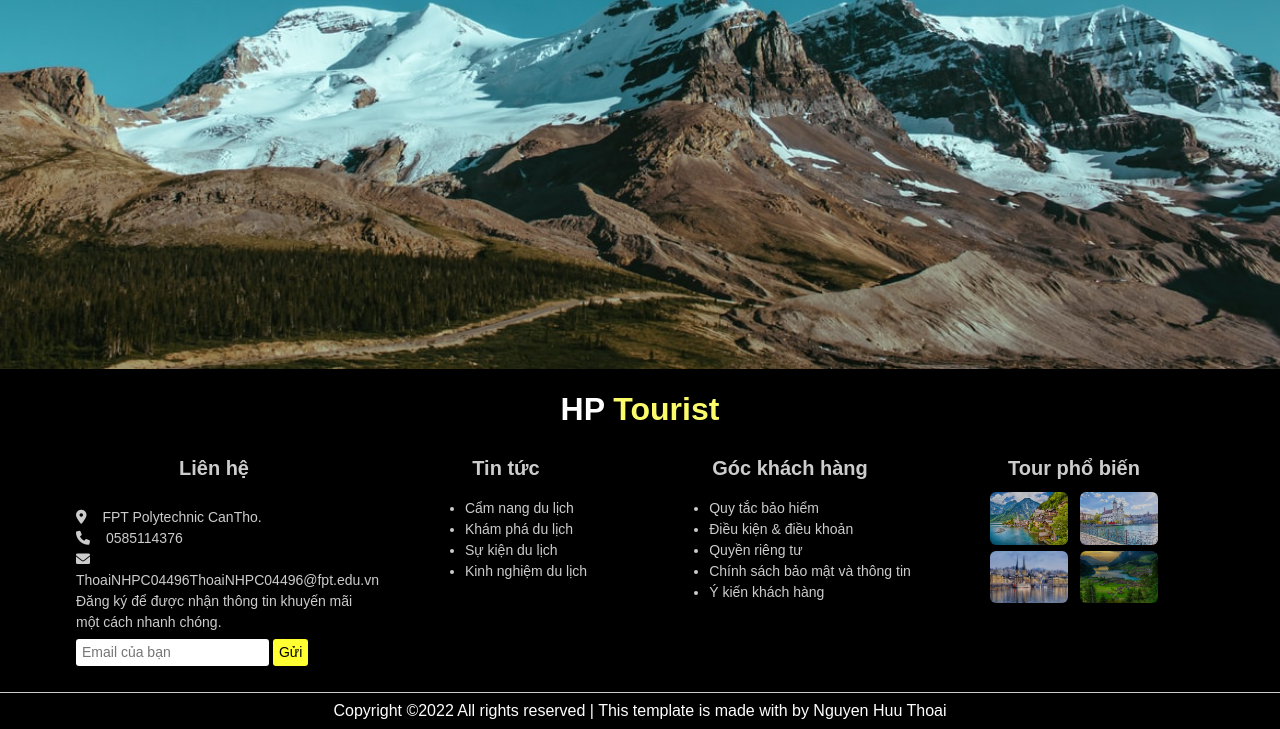
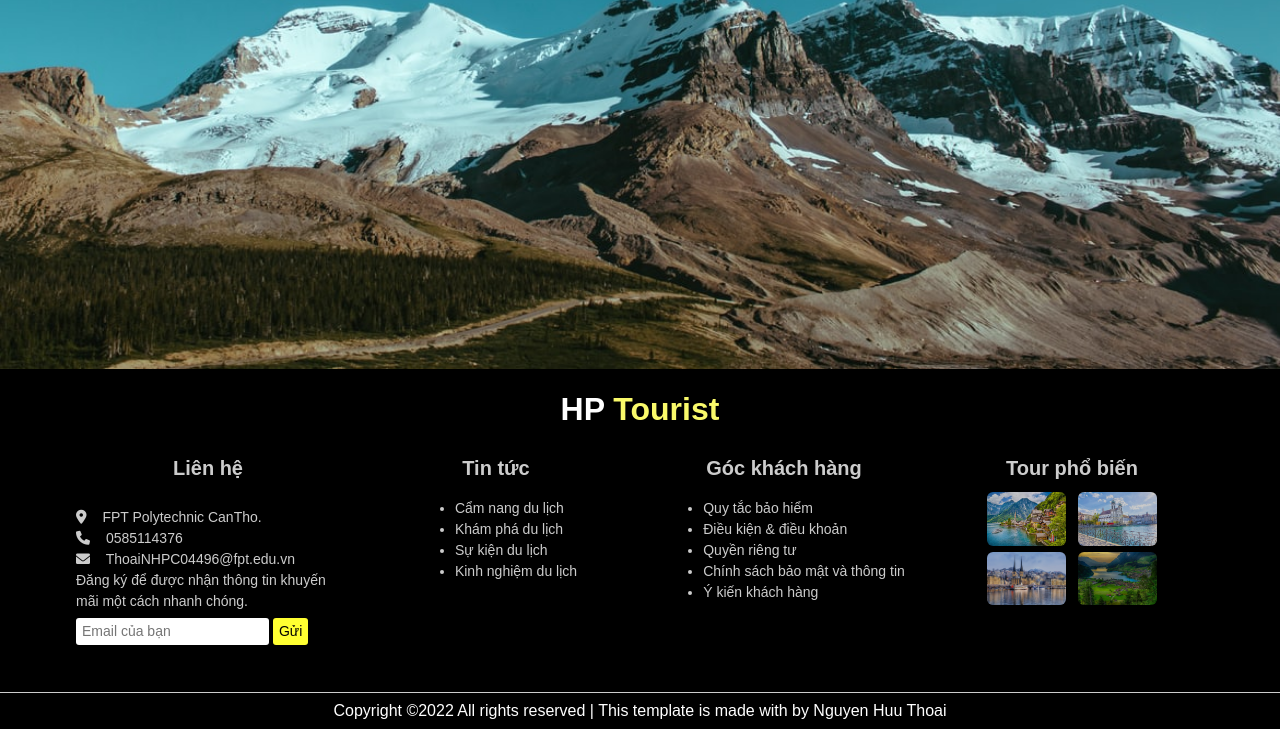
Before and after one commit to huthoinguyn/mycv, a plain HTML site: page Landing-Page/About/about.html in a window 1280 px wide. Shown: the part 1895-2624 px from the top of the page. Drawn offline with Linux system fonts and the light colour scheme.

Commit message:
Update about.html

```diff
--- a/Landing-Page/About/about.html
+++ b/Landing-Page/About/about.html
@@ -114,7 +114,7 @@
                         </p>
                         <p class="">
                             <i class="fas fa-envelope info__icon"></i>
-                            ThoaiNHPC04496ThoaiNHPC04496@fpt.edu.vn
+                            ThoaiNHPC04496@fpt.edu.vn
                         </p>
                         <p>Đăng ký để được nhận thông tin khuyến mãi một cách nhanh chóng.</p>
 
```
